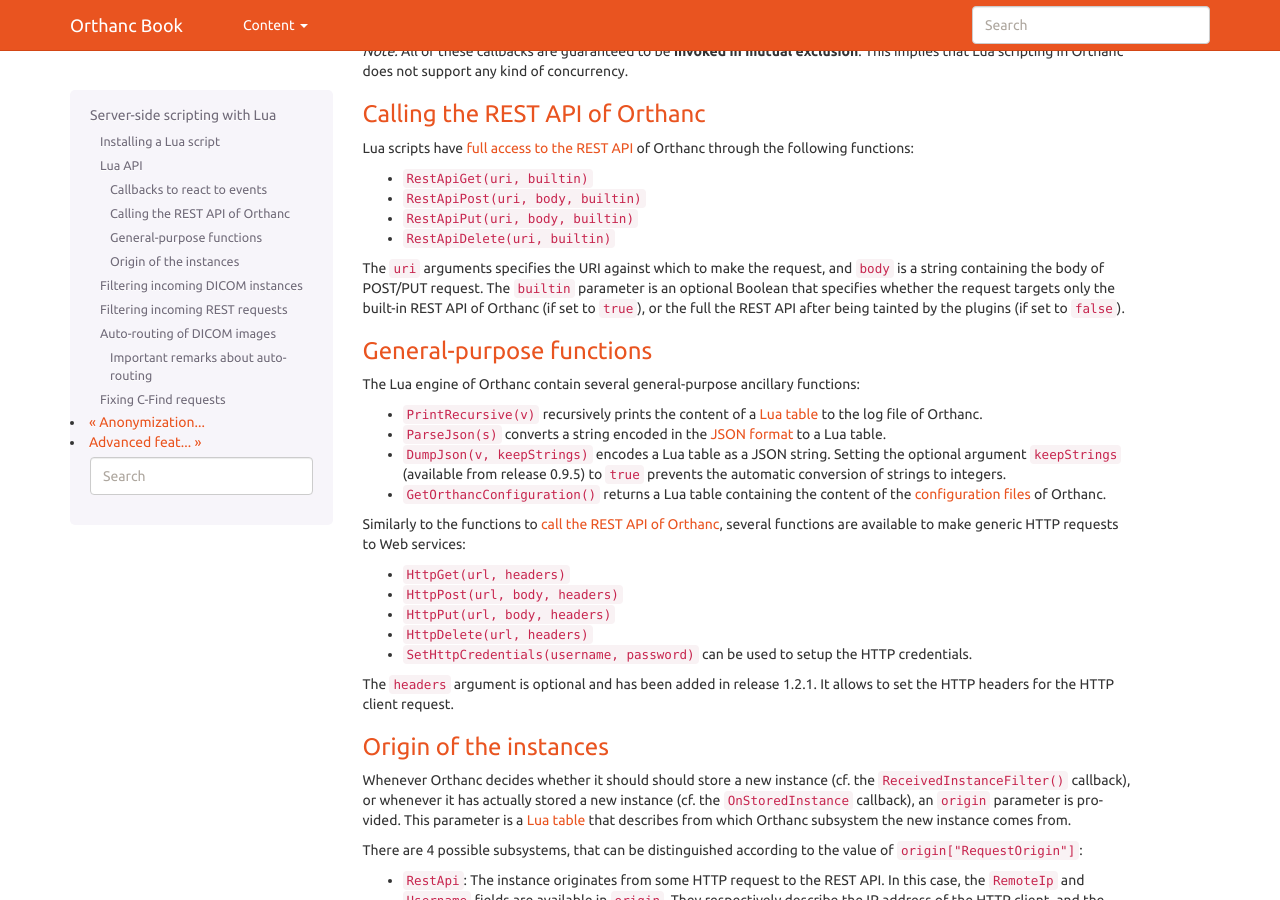
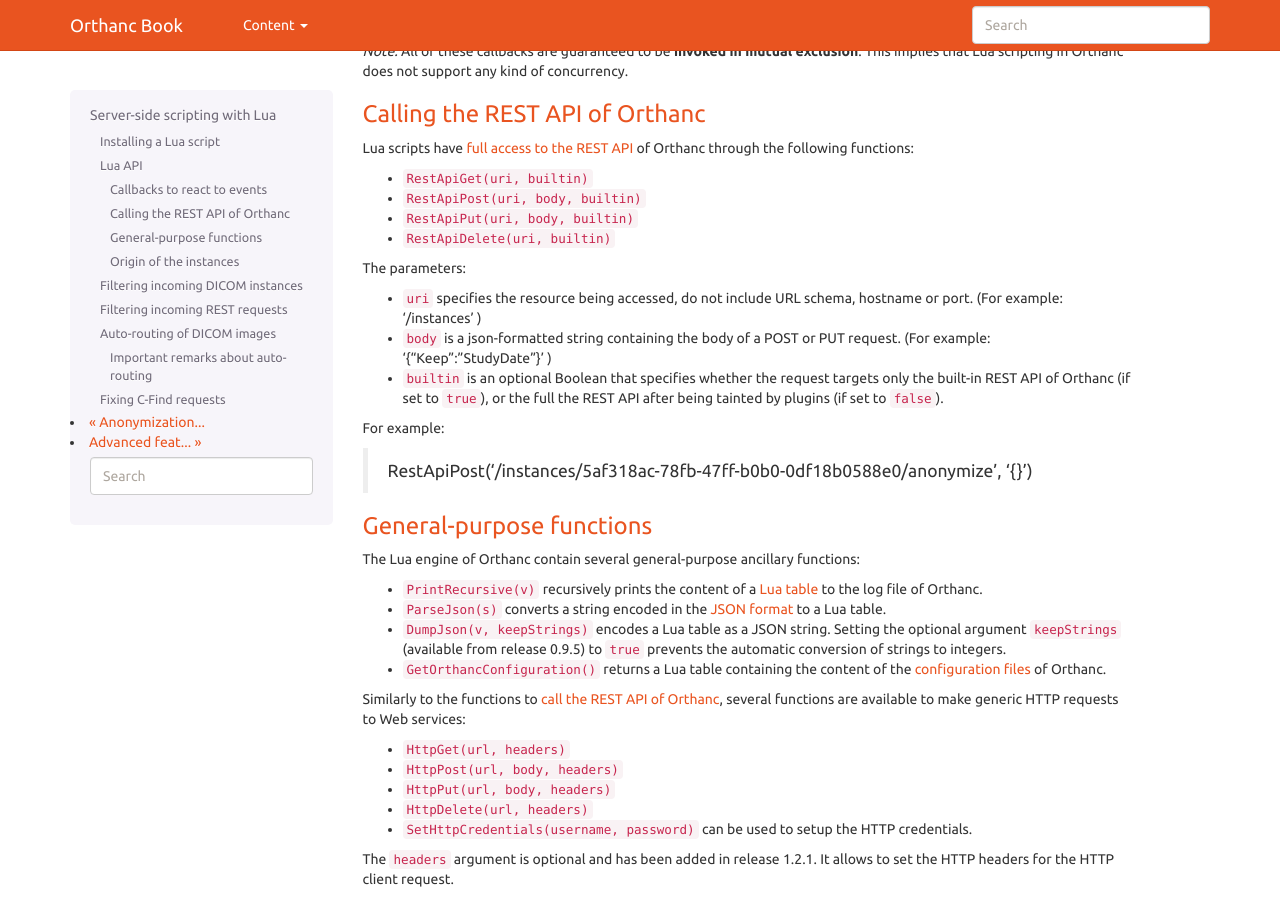
Before and after one commit to orthanc-mirrors/orthanc-book, a Sphinx documentation site: the page built from Sphinx/source/users/lua.rst, in a window 1280 px wide and 900 px high, scrolled down 1564 px. Built offline with Sphinx 7.4.7, drawn with Linux system fonts in a browser that asks for light colours.

Commit message:
Documented some parameter types, expected string formatting and added samples.
--HG--
branch : TomasZubiri/documented-some-parameter-types-expected-1553029141048

```diff
--- a/Sphinx/source/users/lua.rst
+++ b/Sphinx/source/users/lua.rst
@@ -124,13 +124,17 @@
 * ``RestApiPut(uri, body, builtin)``
 * ``RestApiDelete(uri, builtin)``
 
-The ``uri`` arguments specifies the URI against which to make the
-request, and ``body`` is a string containing the body of POST/PUT
-request.  The ``builtin`` parameter is an optional Boolean that
-specifies whether the request targets only the built-in REST API of
-Orthanc (if set to ``true``), or the full the REST API after being
-tainted by the plugins (if set to ``false``).
+The parameters:
 
+* ``uri`` specifies the resource being accessed, do not include URL schema, hostname or port. (For example:  '/instances' )
+
+* ``body`` is a json-formatted string containing the body of a POST or PUT request. (For example: '{"Keep":"StudyDate"}' )
+
+* ``builtin`` is an optional Boolean that specifies whether the request targets only the built-in REST API of Orthanc (if set to ``true``), or the full the REST API after being tainted by plugins (if set to ``false``).
+
+For example:
+
+ RestApiPost('/instances/5af318ac-78fb-47ff-b0b0-0df18b0588e0/anonymize', '{}')
 
 General-purpose functions
 ^^^^^^^^^^^^^^^^^^^^^^^^^
```
